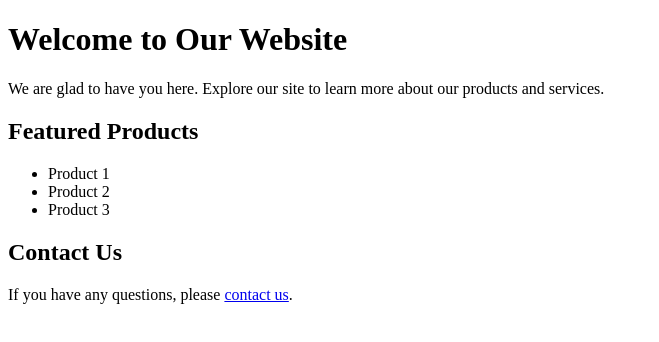
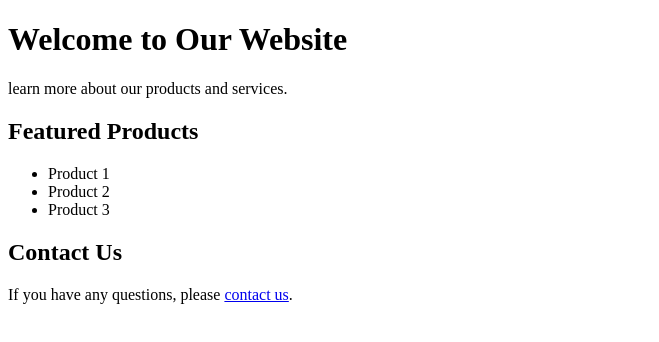
Before and after one commit to Kevin-gram/Gym-Git-Exercise-Solutions-, a plain HTML site: page home.html in a window 1280 px wide. Shown: the whole page, without its empty margins (0-659 px from the left). Drawn offline with Linux system fonts and the light colour scheme.

Commit message:
Editing the home page git add .!

```diff
--- a/home.html
+++ b/home.html
@@ -8,7 +8,7 @@
     <h1>Welcome to Our Website</h1>
 
     <p>
-        We are glad to have you here. Explore our site to learn more about our products and services.
+        learn more about our products and services.
     </p>
 
     <h2>Featured Products</h2>
```
